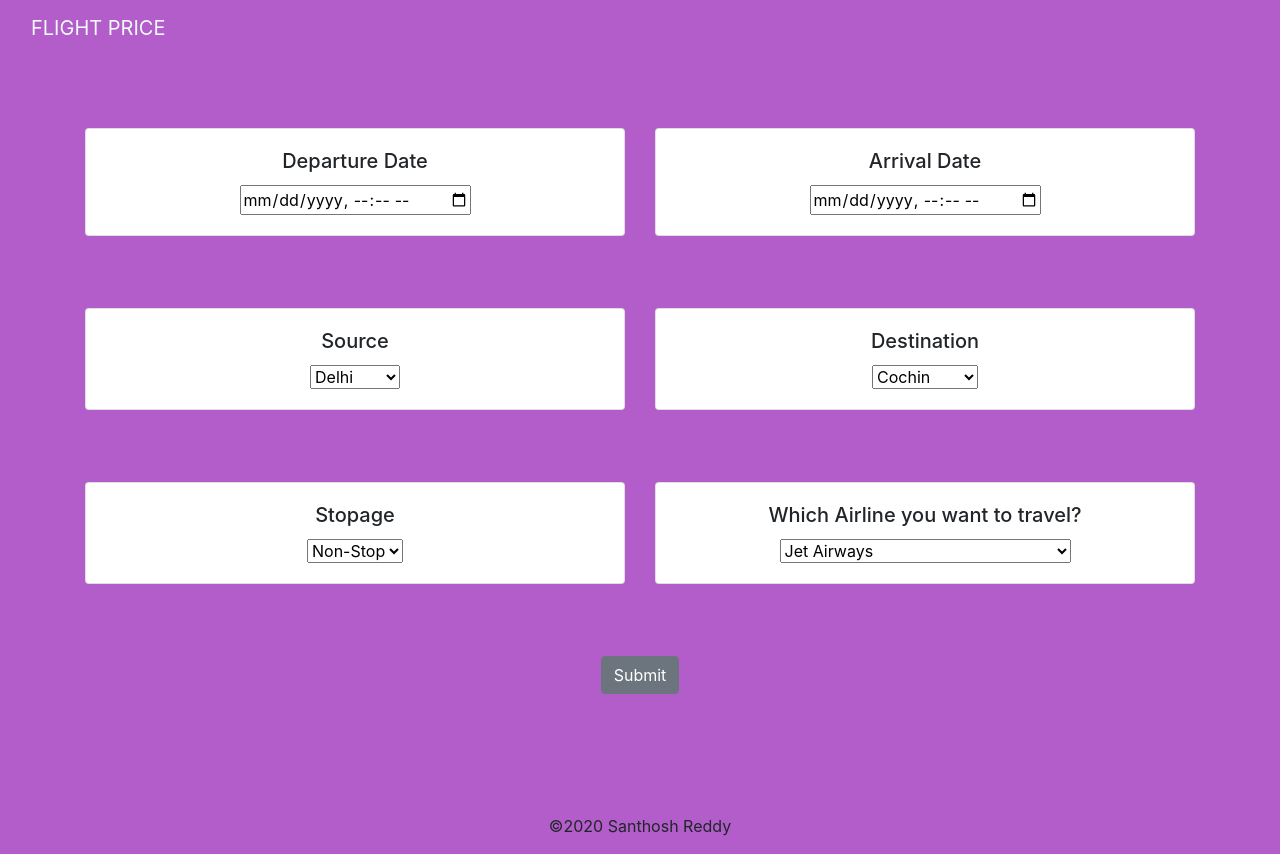
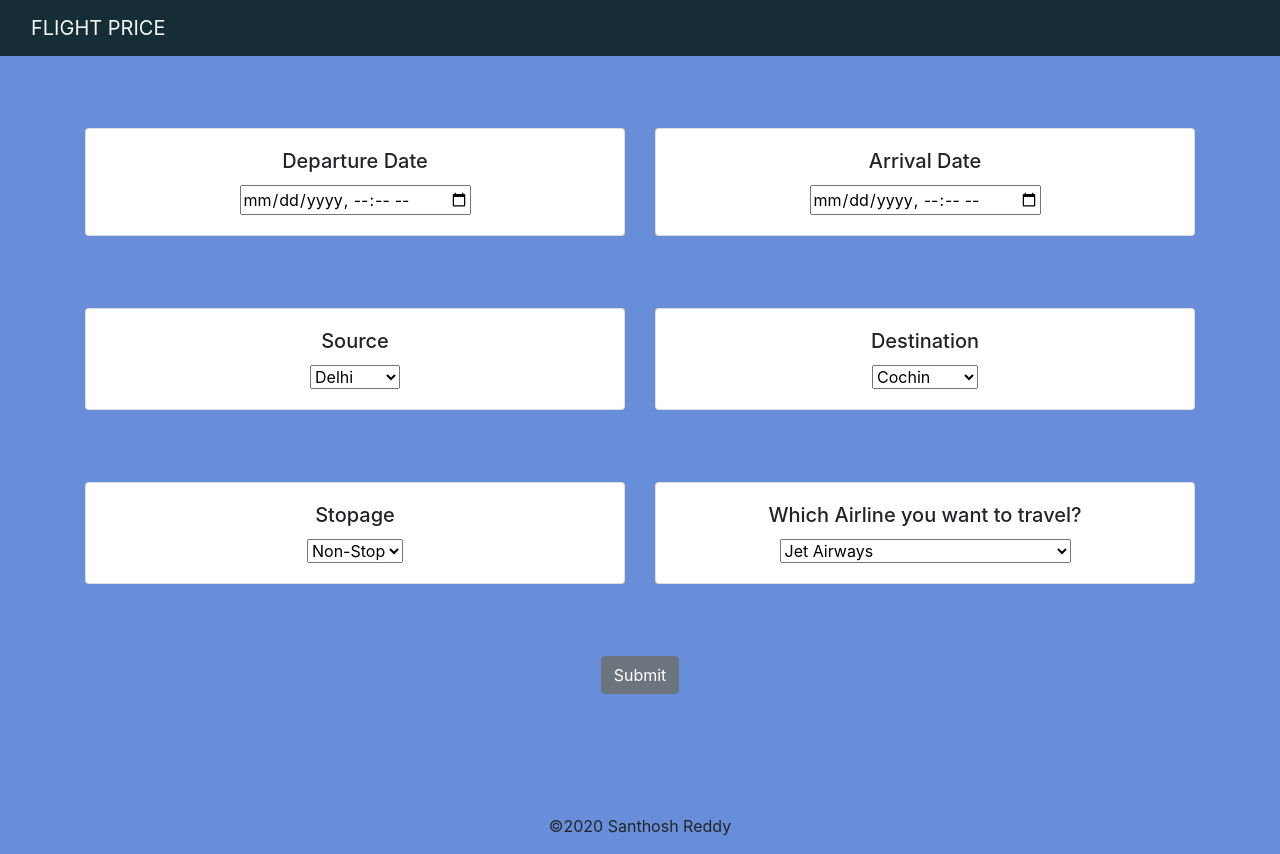
Before and after one commit to santhoshreddy39/Flight-Price-Prediction-, a Flask app: page / in a window 1280 px wide. Run offline with Flask 2, Linux system fonts and the light colour scheme; parts of the project's set-up code (start-up, migrations or seed data) failed here and were passed over; some libraries are stand-ins or nearby versions.

Commit message:
Update styles.css

```diff
--- a/static/css/styles.css
+++ b/static/css/styles.css
@@ -1,10 +1,10 @@
 body {
-    background-color: #b25dc9;
+    background-color: #688ed9;
     text-align: center;
 }
 
 .navbar {
-    background-color: #b25dc9;
+    background-color: #172d36;
 }
 
 a {
```
